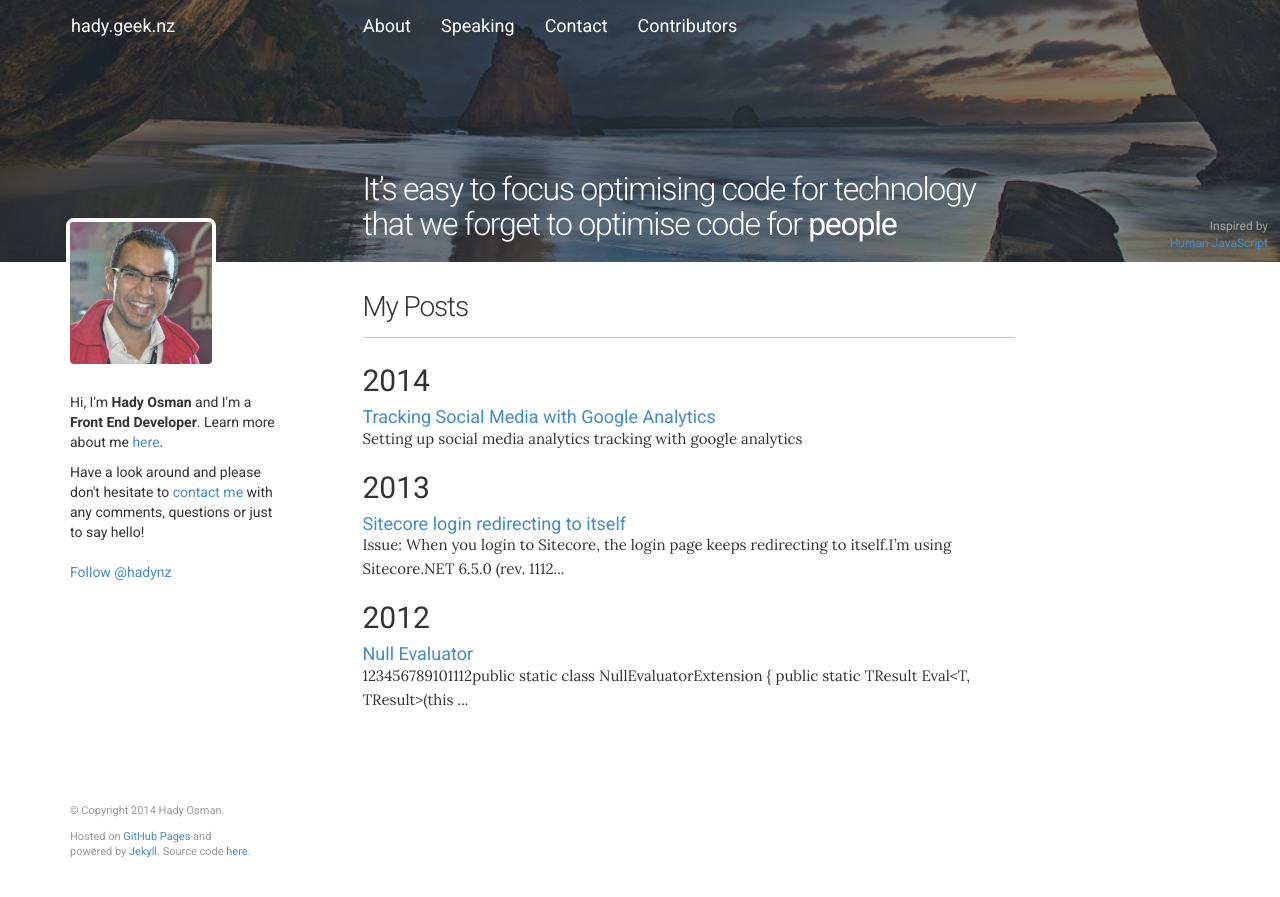
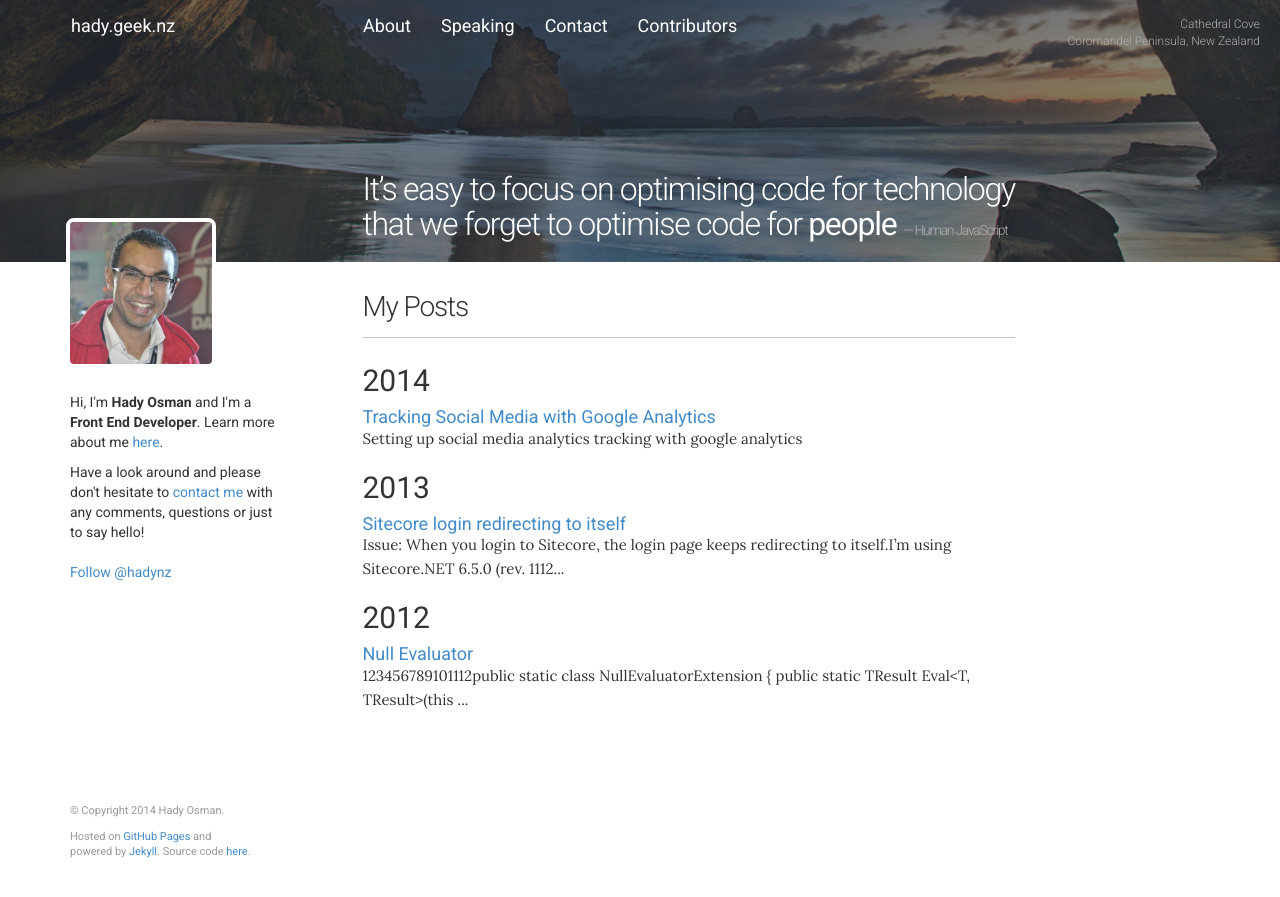
Before and after one commit to hadynz/hadynz.github.io, a Jekyll site: the page built from home.md, in a window 1280 px wide. Shown: the top 897 px of the page. Built offline with Jekyll 4.4.1, drawn with Linux system fonts in a browser that asks for light colours; comment, search, counter and statistics services are not loaded.

Commit message:
Tweaked header styling
1. Adding a new quote class to work after masthead title
2. Added new utility css classes - u-secondary and u-tertiary
3. Moved location of masthead credits to top corner of header - avoid text clashing with main page text

```diff
--- a/_includes/header/header.html
+++ b/_includes/header/header.html
@@ -32,14 +32,14 @@
 
     <!-- Display Caption and URL for any cover photo images being used -->
     {% if page.image.credit or page.image.creditlink %}
-    <div class="masthead--credits hidden-xs u-truncate">
+    <div class="masthead--credits hidden-xs u-truncate u-secondary">
 
         {% if page.image.credit %}
         <div class="masthead--credits-caption">{{ page.image.credit }}</div>
         {% endif %}
 
         {% if page.image.creditlink %}
-        <div class="masthead--credits-link u-truncate">
+        <div class="masthead--credits-link u-truncate u-secondary">
             <a href="{{ page.image.creditlink }}" target="_blank">{{ page.image.creditlink }}</a>
         </div>
         {% endif %}
--- a/assets/css/global.css
+++ b/assets/css/global.css
@@ -24,10 +24,23 @@ blockquote:before {
 }
 
 /* Utility functions */
+.u-secondary {
+    color: #B1ADAD;
+}
+
+.u-tertiary {
+    color: #999;
+}
+
 .u-truncate {
     white-space: nowrap;
     overflow: hidden;
     text-overflow: ellipsis;
+}
+
+.u-dash:before {
+    content: '\2014';
+    margin-right: 2px;
 }
 
 /* Visible / Hide Bootstrap utility that is Inline instead of Block */
--- a/assets/css/header.css
+++ b/assets/css/header.css
@@ -26,6 +26,10 @@
     position: relative;
 }
 
+.masthead--title .quote {
+    font-size: 14px;
+}
+
 .masthead--content .post-title {
     color: #FFF;
     margin-bottom: 0;
@@ -37,16 +41,13 @@
 
 .masthead--credits {
     position: absolute;
-    bottom: 10px;
-    right: 12px;
+    top: 16px;
+    right: 20px;
     z-index: 2;
     max-width: 200px;
     text-align: right;
     font-size: 12px;
-}
-
-.masthead--credits, .masthead--credits-link a {
-    color: rgba(255, 255, 255, 0.5);
+    font-weight: 300;
 }
 
 .masthead--credits-link {
--- a/home.md
+++ b/home.md
@@ -1,12 +1,12 @@
 ---
 layout: page-posts_index
-title: It’s easy to focus optimising code for technology<br/>that we forget to optimise code for <span class="emphasis">people</span>
+title: It’s easy to focus on optimising code for technology<br/>that we forget to optimise code for <span class="emphasis">people</span> <span class="quote u-dash u-secondary"><a href="http://humanjavascript.com" class="u-secondary" target="_blank">Human JavaScript</a></span>
 permalink: /
 image:
   feature: covers/cathedral-cove.jpg
   bg_style: 'background-position: 0 83%;'
   mask_style: 'opacity: 0.6;'
-  credit: Inspired by<br/><a href="http://humanjavascript.com" target="_blank">Human JavaScript</a>
+  credit: Cathedral Cove<br/>Coromandel Peninsula, New Zealand
 ---
 <div class="title">
     <h1 itemprop="name" name="title" class="post-title post-title-is-page">
```
